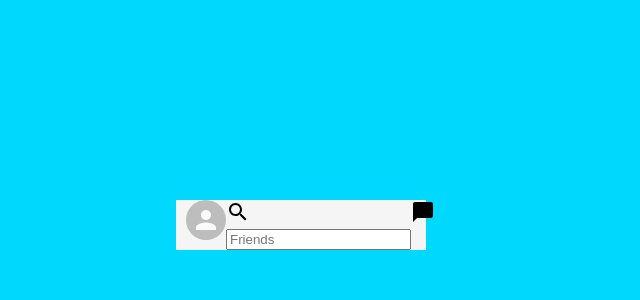
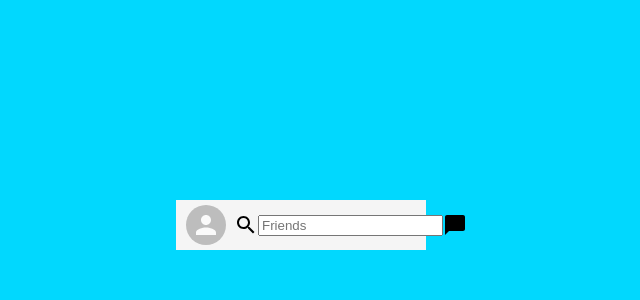
Before and after one commit to pairofAces/snapchat-clone, a React (Create React App) app: page /chats in a window 1280 px wide. Shown: the top 300 px of the page, without its empty margins (339-979 px from the left). Built offline with nearby package versions, Linux system fonts and the light colour scheme.

Commit message:
Chats.css -> items are all centered

```diff
--- a/src/components/Chats/Chats.css
+++ b/src/components/Chats/Chats.css
@@ -7,8 +7,21 @@
 .chats__header {
     display: flex;
     justify-content: space-between;
+    align-items: center;
     padding-left: 10px;
     padding-right: 10px;
     background-color: whitesmoke;
     height: 50px;
 }
+
+.chats__avatar {
+    height: 25px;
+    width: 25px;
+}
+
+.chats__search {
+    display: flex;
+    align-items: center;
+    flex: 1;
+    padding-left: 8px;
+}
```
